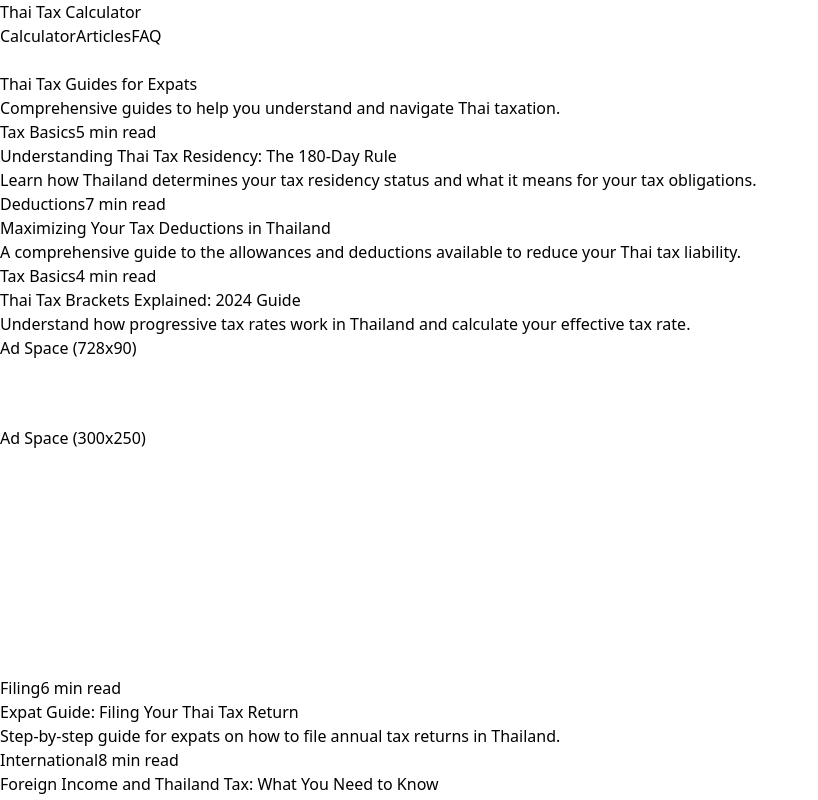
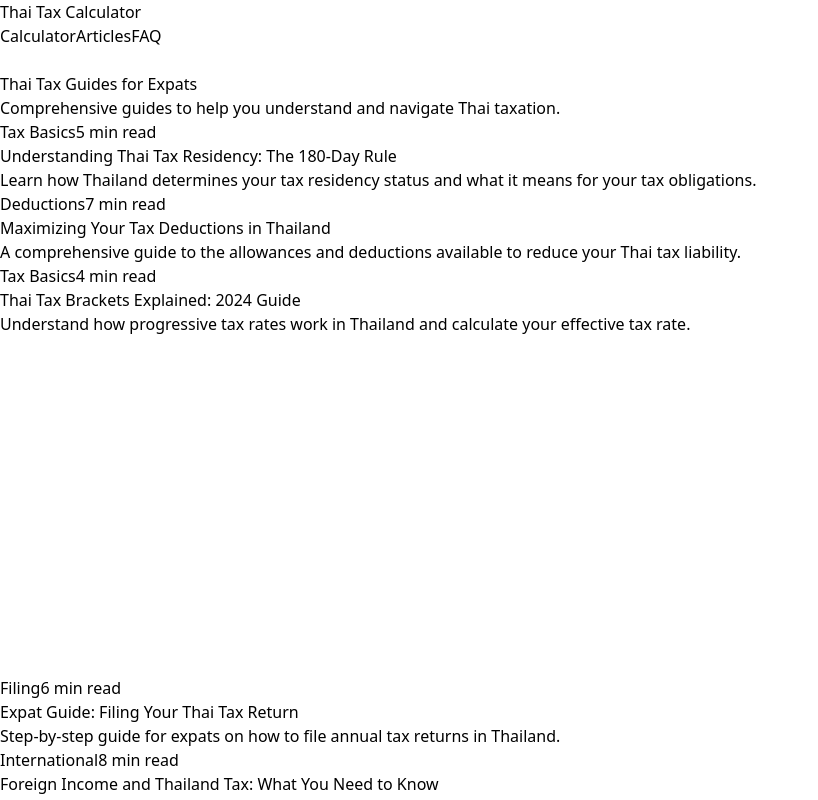
Before and after one commit to holsson95/thai-tax-calculator, a React (Vite) app: page /articles in a window 1280 px wide. Shown: the top 800 px of the page, without its empty margins (0-818 px from the left). Built offline with nearby package versions, Linux system fonts and the light colour scheme.

Commit message:
ad slots created

```diff
--- a/index.html
+++ b/index.html
@@ -5,6 +5,8 @@
     <link rel="icon" type="image/svg+xml" href="/vite.svg" />
     <meta name="viewport" content="width=device-width, initial-scale=1.0" />
     <title>Thai Tax Calculator</title>
+    <script async src="https://pagead2.googlesyndication.com/pagead/js/adsbygoogle.js?client=ca-pub-4471962643516217"
+     crossorigin="anonymous"></script>
   </head>
   <body>
     <div id="root"></div>
--- a/src/components/ads/AdSlot.tsx
+++ b/src/components/ads/AdSlot.tsx
@@ -1,35 +1,69 @@
-import React from 'react';
+import React, { useEffect, useRef } from 'react';
+
+const ADSENSE_PUBLISHER_ID = 'ca-pub-4471962643516217';
+
+// Declare adsbygoogle for TypeScript
+declare global {
+  interface Window {
+    adsbygoogle: unknown[];
+  }
+}
 
 type AdSize = 'leaderboard' | 'rectangle' | 'mobile-banner';
 
 interface AdSlotProps {
   size: AdSize;
+  adSlot: string; // Your AdSense ad unit slot ID
   className?: string;
 }
 
-const sizeConfig: Record<AdSize, { width: string; height: string; label: string }> = {
-  'leaderboard': { width: '728px', height: '90px', label: '728x90' },
-  'rectangle': { width: '300px', height: '250px', label: '300x250' },
-  'mobile-banner': { width: '320px', height: '100px', label: '320x100' },
+const sizeConfig: Record<AdSize, { width: number; height: number }> = {
+  'leaderboard': { width: 728, height: 90 },
+  'rectangle': { width: 300, height: 250 },
+  'mobile-banner': { width: 320, height: 100 },
 };
 
-const AdSlot: React.FC<AdSlotProps> = ({ size, className = '' }) => {
+const AdSlot: React.FC<AdSlotProps> = ({ size, adSlot, className = '' }) => {
+  const adRef = useRef<HTMLModElement>(null);
+  const isAdLoaded = useRef(false);
   const config = sizeConfig[size];
+
+  useEffect(() => {
+    // Only load ad once per component instance
+    if (isAdLoaded.current) return;
+
+    try {
+      if (adRef.current && window.adsbygoogle) {
+        window.adsbygoogle.push({});
+        isAdLoaded.current = true;
+      }
+    } catch (error) {
+      console.error('AdSense error:', error);
+    }
+  }, []);
 
   return (
     <div
-      className={`flex items-center justify-center bg-gray-100 border border-dashed border-gray-300 rounded ${className}`}
+      className={`flex items-center justify-center ${className}`}
       style={{
         maxWidth: config.width,
-        height: config.height,
+        minHeight: config.height,
         width: '100%'
       }}
       aria-label="Advertisement"
       role="complementary"
     >
-      <span className="text-gray-400 text-sm">
-        Ad Space ({config.label})
-      </span>
+      <ins
+        ref={adRef}
+        className="adsbygoogle"
+        style={{
+          display: 'block',
+          width: config.width,
+          height: config.height,
+        }}
+        data-ad-client={ADSENSE_PUBLISHER_ID}
+        data-ad-slot={adSlot}
+      />
     </div>
   );
 };
--- a/src/pages/ArticleDetailPage.tsx
+++ b/src/pages/ArticleDetailPage.tsx
@@ -61,7 +61,7 @@ const ArticleDetailPage: React.FC = () => {
 
         {/* Mid-article Ad */}
         <div className="flex justify-center my-8">
-          <AdSlot size="rectangle" />
+          <AdSlot size="rectangle" adSlot="3447757856" />
         </div>
 
         {/* Article Content - Second Half */}
--- a/src/pages/ArticlesPage.tsx
+++ b/src/pages/ArticlesPage.tsx
@@ -33,10 +33,10 @@ const ArticlesPage: React.FC = () => {
         {secondBatch.length > 0 && (
           <div className="flex justify-center mb-8">
             <div className="hidden md:block">
-              <AdSlot size="leaderboard" />
+              <AdSlot size="leaderboard" adSlot="5959313072" />
             </div>
             <div className="md:hidden">
-              <AdSlot size="rectangle" />
+              <AdSlot size="rectangle" adSlot="3447757856" />
             </div>
           </div>
         )}
--- a/src/pages/FAQPage.tsx
+++ b/src/pages/FAQPage.tsx
@@ -102,7 +102,7 @@ const FAQPage: React.FC = () => {
             <div className="sticky top-24 space-y-6">
               {/* Ad Slot */}
               <div className="flex justify-center">
-                <AdSlot size="rectangle" />
+                <AdSlot size="rectangle" adSlot="3447757856" />
               </div>
 
               {/* Calculator CTA */}
--- a/src/pages/HomePage.tsx
+++ b/src/pages/HomePage.tsx
@@ -72,10 +72,10 @@ const HomePage: React.FC = () => {
       {/* Ad Slot */}
       <div className="flex justify-center mb-8 px-4">
         <div className="hidden md:block">
-          <AdSlot size="leaderboard" />
+          <AdSlot size="leaderboard" adSlot="5959313072" />
         </div>
         <div className="md:hidden">
-          <AdSlot size="mobile-banner" />
+          <AdSlot size="mobile-banner" adSlot="6916229573" />
         </div>
       </div>
 
```
Also changed, not shown: 5 other files (tests, documents, lock files or other folders).
